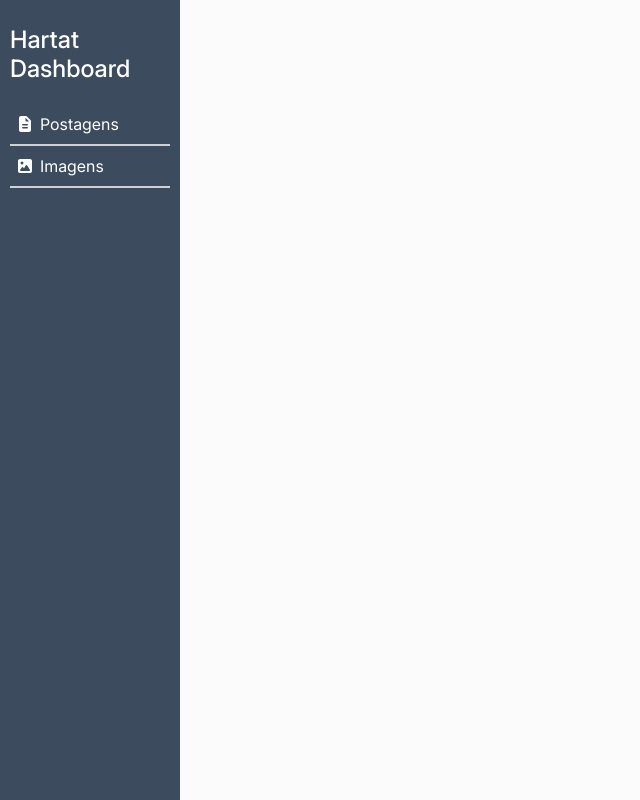
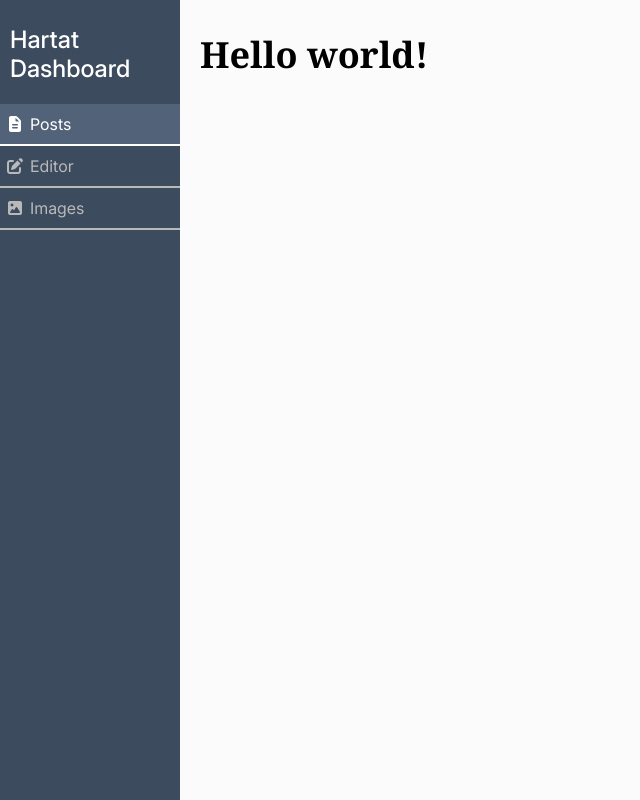
Before and after one commit to LuisPassoca/hartat-dashboard, a React (Vite) app: page /posts in a window 1280 px wide. Shown: the whole page, without its empty margins (0-640 px from the left). Built offline with nearby package versions, Linux system fonts and the light colour scheme; what quill-resize-module would draw is missing.

Commit message:
Minor fixes and rewrites, began working on post features

```diff
--- a/src/App.jsx
+++ b/src/App.jsx
@@ -1,10 +1,10 @@
-import { BrowserRouter, Route, Routes } from 'react-router-dom'
+import { BrowserRouter, Navigate, Route, Routes } from 'react-router-dom'
 import './App.css'
 
 import Sidebar from './components/Sidebar'
-import Home from './pages/Home'
 import Editor from './pages/Editor'
 import ImageManager from './components/ImageManager'
+import Posts from './pages/Posts'
 
 function App() {
 
@@ -18,8 +18,9 @@ function App() {
             <div className='content'>
 
               <Routes>
-                <Route index element={<Home />} />
-                <Route path='/editor' element={<Editor />} />
+                <Route index element={<Navigate to='/posts' replace />} />
+                <Route path='/posts' element={<Posts />} />
+                <Route path='/editor/:post?' element={<Editor />} />
                 <Route path='/images' element={<ImageManager />} />
               </Routes>
 
--- a/src/components/ImageManager.css
+++ b/src/components/ImageManager.css
@@ -276,3 +276,9 @@
 
     color: white;
 }
+
+.close-button {
+    position: absolute;
+    align-self: flex-end;
+    cursor: pointer;
+}
--- a/src/components/ImageManager.jsx
+++ b/src/components/ImageManager.jsx
@@ -193,6 +193,7 @@ function ImageManager(props) {
             }
 
             <h1> Minhas Imagens </h1>
+            {props.closeModal && <i className="fa-solid fa-x close-button" onClick={props.closeModal}/>}
 
             <div className='flex-row-wrapper'>
                 <div className='search-bar'>
--- a/src/components/QuillEditor.jsx
+++ b/src/components/QuillEditor.jsx
@@ -16,42 +16,9 @@ function QuillEditor() {
   const [showModal, setShowModal] = useState(false)
 
   const imageHandler = async () => {
+    document.activeElement.blur()
     setShowModal(true)
   }
-
-  /*
-  const imageHandler = async () => {
-      setUploadError(false)
-
-      const uploadImage = async () => {
-        const image = input.files[0]
-        const form = new FormData()
-        form.append('image', image)
-
-        const res = await fetch('/api/upload-image', {
-          method: 'POST',
-          body: form,
-        })
-
-        const { data } = await res.json()
-
-        if (!data) {
-          setUploadError(true)
-          return
-        }
-
-        const range = quillRef.current.getSelection()
-        quillRef.current.insertEmbed(range.index, 'image', data.imageURL)
-      }
-
-      const input = document.createElement('input')
-      input.type = 'file'
-      input.accept = 'image/*'
-      input.click()
-
-      input.addEventListener('change', uploadImage)
-  }
-  */
 
   useEffect(() => {
     quillRef.current = new Quill(editorRef.current, {
@@ -90,13 +57,16 @@ function QuillEditor() {
     <>
       <div id="quill-editor" ref={editorRef} />
       <button onClick={getContents}> Get editor contents </button>
-      {showModal ?
+      {showModal &&
         <div className="modal-background">
             <div className="modal-display">
-                <ImageManager selectFunction={selectFunction} />
+                <ImageManager
+                  selectFunction={selectFunction}
+                  closeModal={() => setShowModal(false)}
+                />
             </div>
         </div>
-      : ''}
+      }
     </>
   )
 }
--- a/src/components/Sidebar.css
+++ b/src/components/Sidebar.css
@@ -8,7 +8,17 @@
     width: 180px;
     flex-shrink: 0;
 
-    padding: 20px 10px;
+    padding: 20px 0px;
+
+    h2 {
+        padding: 0 10px;
+    }
+
+    .selected {
+        color: white !important;
+        background-color: #526379;
+        border-bottom: 2px solid white;
+    }
 
     ul {
         display: flex;
@@ -25,7 +35,7 @@
     }
 
     a {
-        color: white !important;
+        color: rgb(185, 185, 185);
         text-decoration: none;
 
         display: flex;
@@ -35,7 +45,7 @@
         width: 100%;
         padding: 10px 5px;
 
-        border-bottom: 2px solid rgba(255, 255, 255, 0.75);
+        border-bottom: 2px solid rgb(185, 185, 185);
         cursor: pointer;
     }
 }
--- a/src/components/Sidebar.jsx
+++ b/src/components/Sidebar.jsx
@@ -1,14 +1,36 @@
+import { useState } from 'react'
 import './Sidebar.css'
+import { NavLink } from 'react-router-dom'
 
-function Sidebar() {
-
+function Sidebar(props) {
     return(
         <>
-            <h2> Hartat <br></br> Dashboard </h2>
+            <h2>
+                Hartat <br />
+                Dashboard
+            </h2>
 
             <ul>
-                <li> <a href='/editor'> <i class="fa-solid fa-file-lines"></i> Postagens </a> </li>
-                <li> <a href='/images'> <i className="fa-solid fa-image"></i> Imagens </a></li>
+                <li>
+                    <NavLink to='/posts' className={({isActive}) => isActive && 'selected'}>
+                        <i className="fa-solid fa-file-lines" />
+                        Posts
+                    </NavLink>
+                </li>
+
+                <li>
+                    <NavLink to='/editor' className={({isActive}) => isActive && 'selected'}>
+                        <i className="fa-solid fa-edit" />
+                        Editor
+                    </NavLink>
+                </li>
+
+                <li>
+                    <NavLink to='/images' className={({isActive}) => isActive && 'selected'}>
+                        <i className="fa-solid fa-image" />
+                        Images
+                    </NavLink>
+                </li>
             </ul>
         </>
     )
--- a/src/pages/Editor.css
+++ b/src/pages/Editor.css
@@ -7,7 +7,7 @@ h1[contenteditable = 'true']:empty::before {
 }
 
 h1[contenteditable = 'true'] {
-    cursor: pointer;
+    cursor: text;
     background-color: rgb(233, 233, 233);
 }
 
--- a/src/pages/Editor.jsx
+++ b/src/pages/Editor.jsx
@@ -1,10 +1,10 @@
-import { useSearchParams } from "react-router-dom";
+import { useParams, useSearchParams } from "react-router-dom";
 import QuillEditor from "../components/QuillEditor";
 import './Editor.css'
 
 function Editor() {
-    const [searchParams] = useSearchParams()
-    console.log(searchParams.get('mode'))
+    const { post } = useParams()
+    console.log(post)
 
     const checkEmpty = (e) => {
         const empty = !(e.target.innerText.trim())
--- a/src/pages/Home.jsx
+++ /dev/null
@@ -1,8 +0,0 @@
-function Home() {
-
-    return(
-        <h1> Home </h1>
-    )
-}
-
-export default Home
--- /dev/null
+++ b/src/pages/Posts.jsx
@@ -0,0 +1,8 @@
+function Posts() {
+
+    return(
+        <h1> Hello world! </h1>
+    )
+}
+
+export default Posts
```
Also changed, not shown: 2 other files (tests, documents, lock files or other folders).
